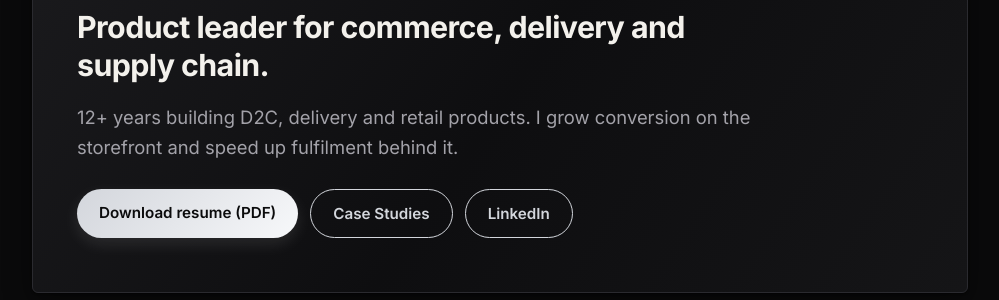
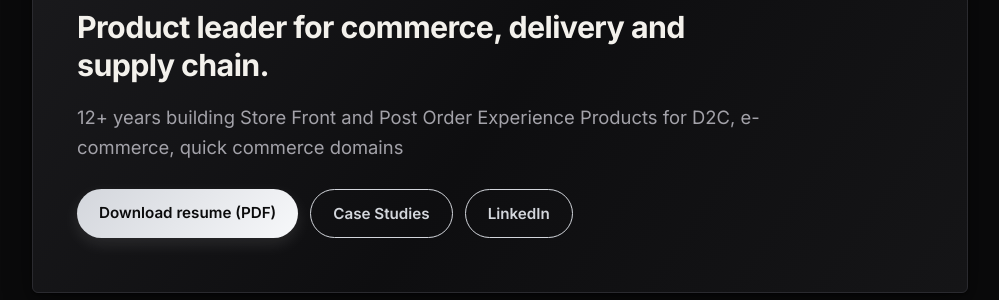
Before and after one commit to sambhavkanulla/sambhavkanulla.github.io, a Jekyll site: the page built from index.html, in a window 1280 px wide and 900 px high. Shown: the part 369-669 px from the top of the window, without its empty margins (140-1139 px from the left). Built offline with Jekyll 4.4.1, drawn with Linux system fonts in a browser that asks for light colours.

Commit message:
Home: new subheadline
Co-Authored-By: Claude Sonnet 5.5 <noreply@anthropic.com>
Claude-Session: https://claude.ai/code/session_01PrKmB98M39T9226rhsuyd2

```diff
--- a/_data/profile.yml
+++ b/_data/profile.yml
@@ -23,7 +23,7 @@ credentials:
 
 # The big line on the Home page
 headline: "Product leader for commerce, delivery and supply chain."
-subheadline: "12+ years building D2C, delivery and retail products. I grow conversion on the storefront and speed up fulfilment behind it."
+subheadline: "12+ years building Store Front and Post Order Experience Products for D2C, e-commerce, quick commerce domains"
 
 # Contact (the phone number is deliberately left out of the public site)
 email: "sambhavkanulla91@gmail.com"
```
